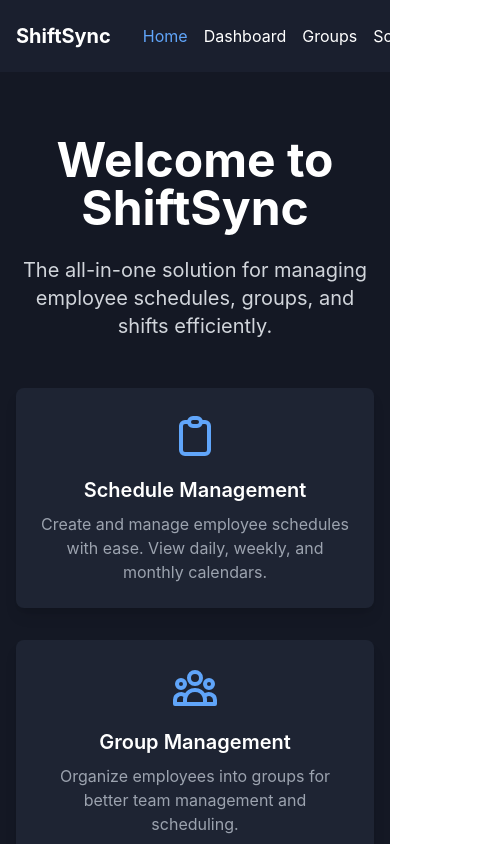
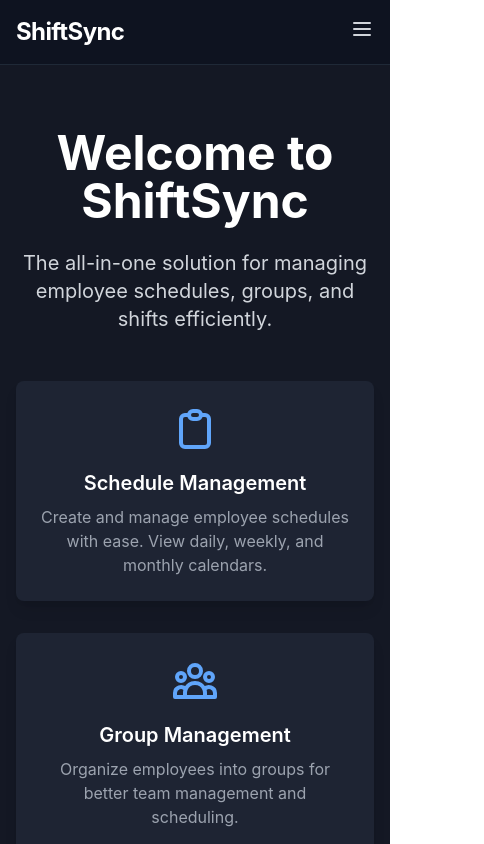
Before and after one commit to oicar-team12/web-ui, a React (Create React App) app: page / in a window 390 px wide. Shown: the top 844 px of the page, 484 px wide, since content can reach past the window. Built offline with nearby package versions, Linux system fonts and the light colour scheme.

Commit message:
Refactor navbar and layout for full responsiveness across devices

```diff
--- a/src/components/Navbar.tsx
+++ b/src/components/Navbar.tsx
@@ -1,30 +1,81 @@
-import React from 'react';
-import { Link, useLocation } from 'react-router-dom';
+import { Link, useNavigate } from 'react-router-dom';
+import { useState } from 'react';
 
-const Navbar: React.FC = () => {
-  const location = useLocation();
+const Navbar: React.FC<{ onLogout: () => void }> = ({ onLogout }) => {
+  const navigate = useNavigate();
+  const [menuOpen, setMenuOpen] = useState(false);
 
-  const isActive = (path: string) => {
-    return location.pathname === path ? 'text-blue-400' : 'text-white hover:text-gray-300';
+  const handleLogout = () => {
+    onLogout();
+    navigate('/login');
   };
 
   return (
-    <nav className="bg-[#1a1f2e] text-white p-4 flex justify-between items-center">
-      <div className="flex items-center">
-        <Link to="/" className="text-xl font-bold">ShiftSync</Link>
-        <div className="ml-8 space-x-4">
-          <Link to="/" className={isActive('/')}>Home</Link>
-          <Link to="/dashboard" className={isActive('/dashboard')}>Dashboard</Link>
-          <Link to="/groups" className={isActive('/groups')}>Groups</Link>
-          <Link to="/schedule" className={isActive('/schedule')}>Schedule</Link>
+    <nav className="bg-[#0e1320] border-b border-gray-800">
+      <div className="max-w-7xl mx-auto px-4 sm:px-6 lg:px-8">
+        <div className="flex justify-between items-center h-16">
+          <Link to="/dashboard" className="text-white text-2xl font-bold tracking-tight">
+            ShiftSync
+          </Link>
+
+          {/* Mobile hamburger menu */}
+          <div className="sm:hidden">
+            <button
+              onClick={() => setMenuOpen(!menuOpen)}
+              className="text-gray-300 focus:outline-none"
+            >
+              <svg
+                className="w-6 h-6"
+                fill="none"
+                stroke="currentColor"
+                viewBox="0 0 24 24"
+              >
+                {menuOpen ? (
+                  <path
+                    strokeLinecap="round"
+                    strokeLinejoin="round"
+                    strokeWidth={2}
+                    d="M6 18L18 6M6 6l12 12"
+                  />
+                ) : (
+                  <path
+                    strokeLinecap="round"
+                    strokeLinejoin="round"
+                    strokeWidth={2}
+                    d="M4 6h16M4 12h16M4 18h16"
+                  />
+                )}
+              </svg>
+            </button>
+          </div>
+
+          {/* Desktop menu */}
+          <div className="hidden sm:flex space-x-20 text-sm text-gray-300 items-center">
+            <Link to="/dashboard" className="hover:text-white">Dashboard</Link>
+            <Link to="/groups" className="hover:text-white">Groups</Link>
+            <Link to="/schedule" className="hover:text-white">Schedule</Link>
+            <button
+              onClick={handleLogout}
+              className="bg-blue-600 hover:bg-blue-500 px-3 py-1 rounded text-white"
+            >
+              Logout
+            </button>
+          </div>
         </div>
-      </div>
-      <div className="flex items-center">
-        <button className="p-2 rounded-full hover:bg-[#2a2f3e]">
-          <svg xmlns="http://www.w3.org/2000/svg" className="h-6 w-6" fill="none" viewBox="0 0 24 24" stroke="currentColor">
-            <path strokeLinecap="round" strokeLinejoin="round" strokeWidth={2} d="M15 17h5l-1.405-1.405A2.032 2.032 0 0118 14.158V11a6.002 6.002 0 00-4-5.659V5a2 2 0 10-4 0v.341C7.67 6.165 6 8.388 6 11v3.159c0 .538-.214 1.055-.595 1.436L4 17h5m6 0v1a3 3 0 11-6 0v-1m6 0H9" />
-          </svg>
-        </button>
+
+        {/* Mobile dropdown */}
+        {menuOpen && (
+          <div className="sm:hidden mt-2 space-y-2 text-sm text-gray-300">
+            <Link to="/dashboard" className="block hover:text-white">Dashboard</Link>
+            <Link to="/groups" className="block hover:text-white">Groups</Link>
+            <Link to="/schedule" className="block hover:text-white">Schedule</Link>            <button
+              onClick={handleLogout}
+              className="w-full text-left bg-blue-600 hover:bg-blue-500 px-3 py-2 rounded text-white"
+            >
+              Logout
+            </button>
+          </div>
+        )}
       </div>
     </nav>
   );
--- a/src/index.css
+++ b/src/index.css
@@ -11,6 +11,11 @@ body {
   -moz-osx-font-smoothing: grayscale;
 }
 
+html, body, #root {
+  height: 100%;
+}
+
+
 code {
   font-family: source-code-pro, Menlo, Monaco, Consolas, 'Courier New',
     monospace;
```
